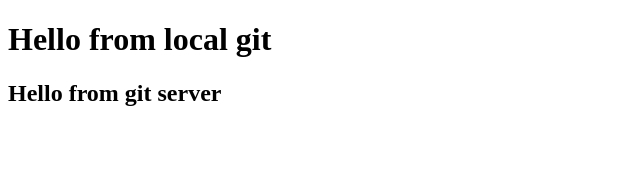
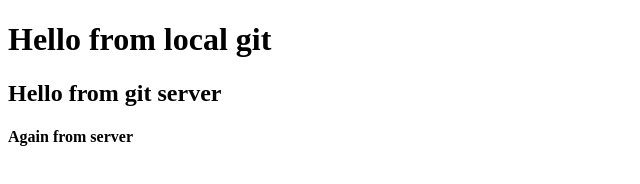
Before and after one commit to dbits2/testingPrj, a plain HTML site: page index.html in a window 1280 px wide. Shown: the whole page, without its empty margins (0-640 px from the left). Drawn offline with Linux system fonts and the light colour scheme.

Commit message:
Update index.html
again msged to local

```diff
--- a/index.html
+++ b/index.html
@@ -8,5 +8,6 @@
 <body>
     <h1>Hello from local git</h1>
     <h2>Hello from git server</h2>
+    <h4>Again from server </h4>
 </body>
 </html>
```
